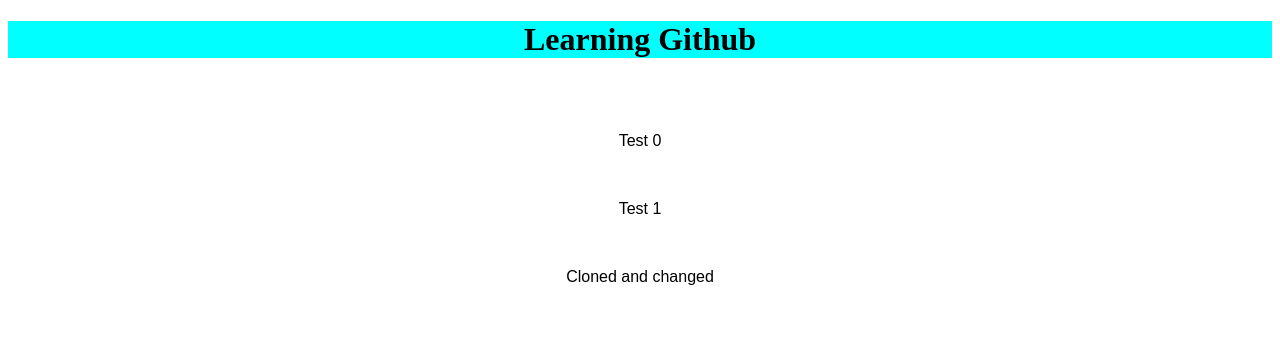
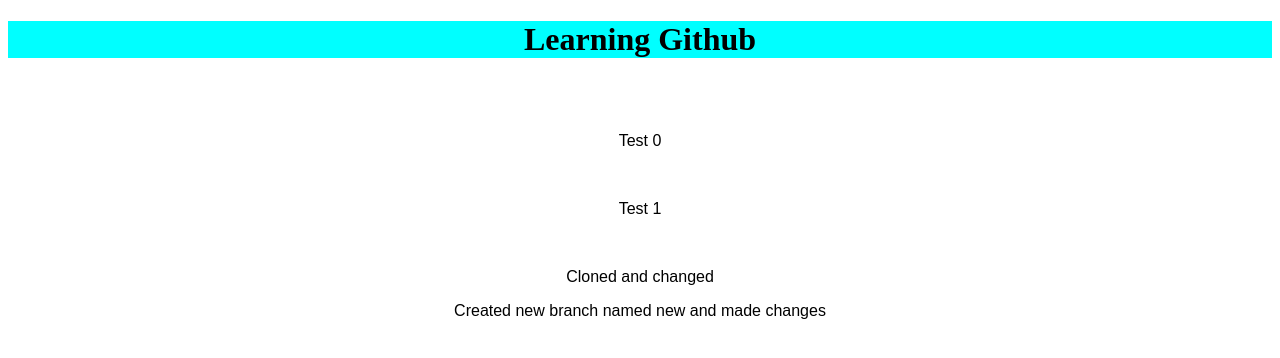
Before and after one commit to chinmay1819/Assignment-1, a plain HTML site: page index.html in a window 1280 px wide. Drawn offline with Linux system fonts and the light colour scheme.

Commit message:
to new branch

```diff
--- a/index.html
+++ b/index.html
@@ -19,6 +19,7 @@
         <p>Test 1</p>
         <br>
         <p>Cloned and changed</p>
+        <p>Created new branch named new and made changes</p>
     </div>
 
 </body>
```
